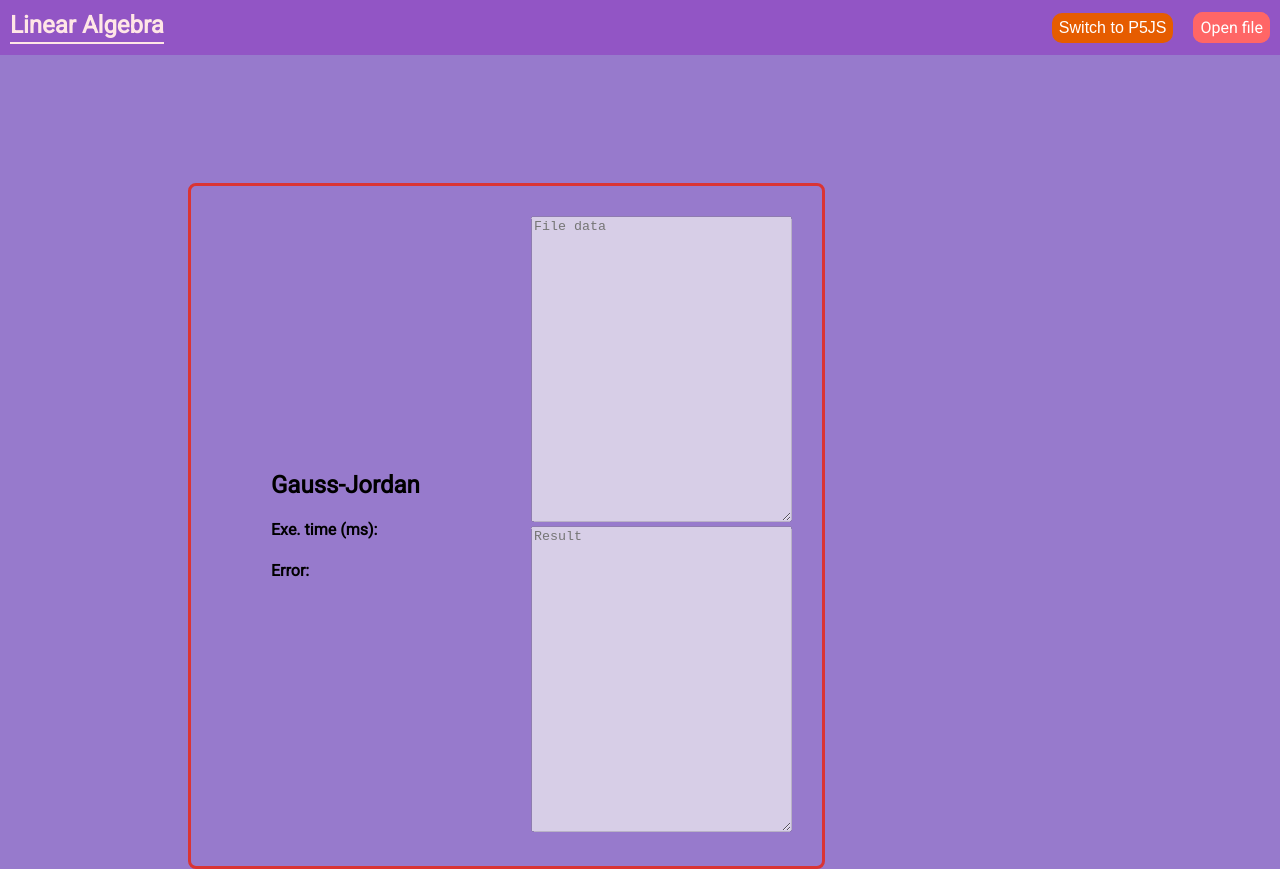
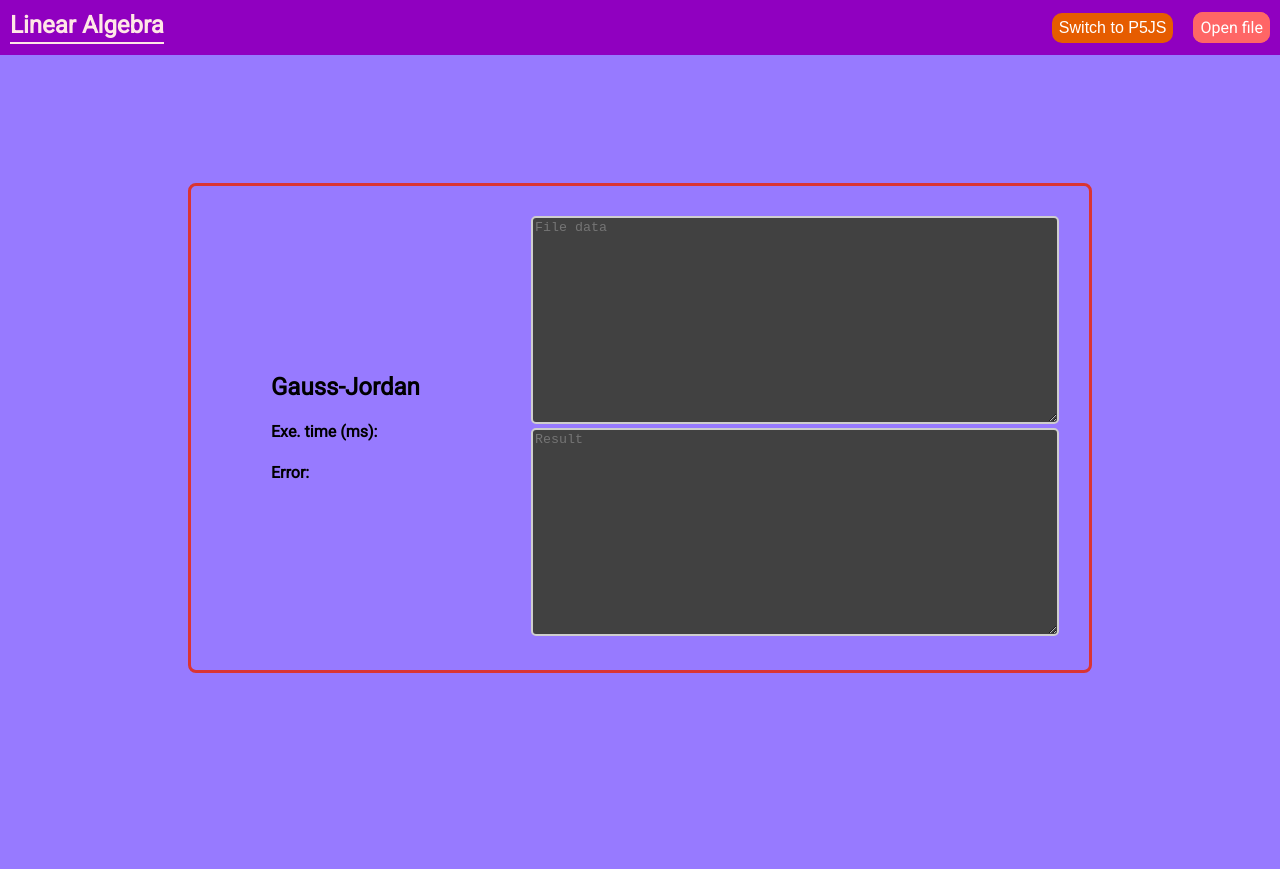
Before and after one commit to dayonoliveira/Algebra-and-Geometry, a plain HTML site: page Algebra-and-Geometry/index.html in a window 1280 px wide. After the commit the page ends 800 px from the top, so only its background shows below. Drawn offline with Linux system fonts and the light colour scheme.

Commit message:
The theme of the page has changed.

```diff
--- a/Algebra-and-Geometry/css/style-alggeo.css
+++ b/Algebra-and-Geometry/css/style-alggeo.css
@@ -1,11 +1,11 @@
 body{
-    background-color: rgb(151, 122, 204);
+    background-color: rgb(151, 122, 255);
     margin: 0px;
     font-family: 'Roboto';
 }
 
 header{
-    background-color: rgba(134, 0, 179, 30%);
+    background-color: rgb(144, 0, 192);
     display: flex;
     justify-content: space-between;
     padding-top: 3px;
@@ -47,7 +47,7 @@ main{
     padding-left: 50px;
 }
 
-.textarea1{
+.textarea{
     background-color: rgb(65, 65, 65);
     color: #f19151;
     width: 520px;
@@ -57,22 +57,22 @@ main{
     border-radius: 5px;
 }
 
-.textarea1:focus{
+.textarea:focus{
     border-color: rgb(224, 224, 224);
     outline:none;
     box-shadow:none;
 }
 
-.textarea1::-webkit-scrollbar{
+.textarea::-webkit-scrollbar{
     width: 10px;
     height: 10px;
 }
 
-.textarea1::-webkit-scrollbar-track{
+.textarea::-webkit-scrollbar-track{
     background-color: #cecece;
 }
 
-.textarea1::-webkit-scrollbar-thumb{
+.textarea::-webkit-scrollbar-thumb{
     background-color: #747474;
     border-radius: 8px;
     border: 1px solid #cecece;
```
